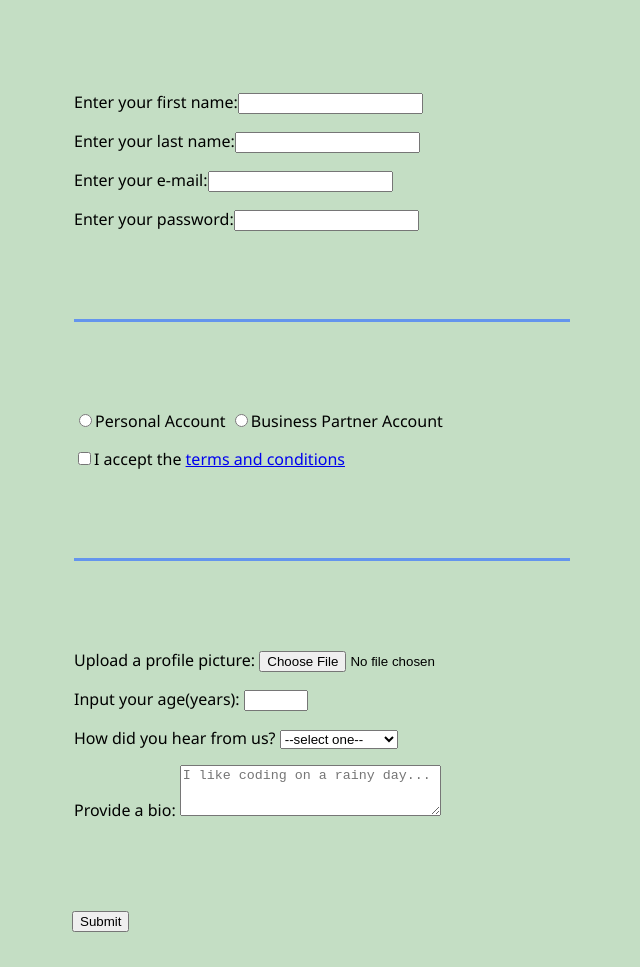
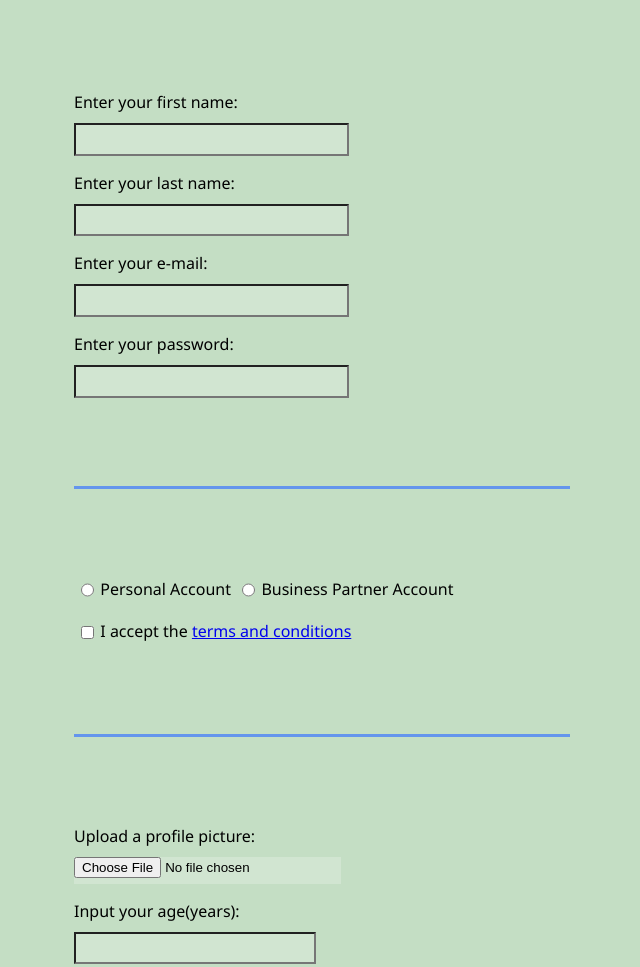
Before and after one commit to Karlobautista02/KMB-HTML-form-exercise, a plain HTML site: page index.html in a window 1280 px wide. Shown: the part 142-1109 px from the top of the page, without its empty margins (318-958 px from the left). Drawn offline with Linux system fonts and the light colour scheme.

Commit message:
apply styling to input areas

```diff
--- a/css/styles.css
+++ b/css/styles.css
@@ -5,7 +5,7 @@ body {
   margin: 0;
   font-family: "Segoe UI", Tahoma, Geneva, Verdana, sans-serif;
   font-size: 16px;
-  margin-bottom: 60vh;
+  margin-bottom: 100vh;
 }
 
 h1,p{
@@ -33,6 +33,37 @@ label {
   display: inline-block;
   margin: 0.5rem 0;
 }
+
+input, textarea, select{
+    width: 100%;
+    margin: 10px 0 0;
+    min-height: 2em;
+    max-width: 20em;
+}
+
+input, textarea{
+    background-color: rgba(251, 251, 251, 0.229);
+    border:1px solid rgba(139, 147, 103, 0.225)
+    color: darkblue;
+}
+
+.inline{
+    width: unset;
+    margin: 0 0.5em 0;
+    vertical-align: middle;
+
+}
+
 textarea {
   color: green;
 }
+
+input[type="submit"]{
+    display: block;
+    width: 60%;
+    margin: 0 auto;
+}
+
+a {
+    /* text-decoration: none; */
+}
--- a/index.html
+++ b/index.html
@@ -35,15 +35,15 @@
       <!--Fieldset 2 | Account Type & Terms and Conditions-->
       <fieldset>
         <label for="#"
-          ><input type="radio" name="account-type" id="" />Personal
+          ><input class="inline" type="radio" name="account-type" id="" />Personal
           Account</label
         >
         <label for="#"
-          ><input type="radio" name="account-type" id="" />Business Partner
+          ><input class="inline" type="radio" name="account-type" id="" />Business Partner
           Account</label
         >
         <label for="#"
-          ><input type="checkbox" required />I accept the
+          ><input class="inline" type="checkbox" required />I accept the
           <a href="https://www.termsandconditionsgenerator.com/"
             >terms and conditions</a
           ></label
```
